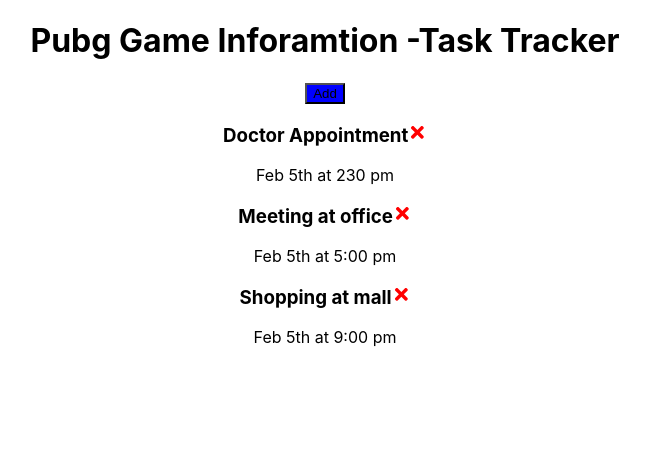
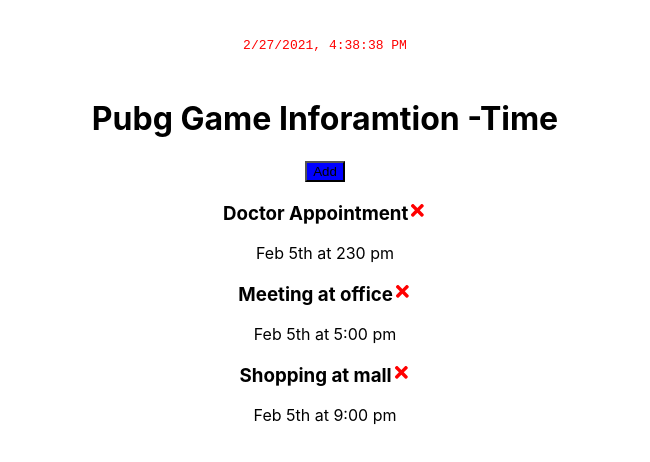
Before and after one commit to girjesh-upadhayay/reactapp, a React (Create React App) app: page / in a window 1280 px wide. Shown: the top 462 px of the page, without its empty margins (315-965 px from the left). Built offline with nearby package versions, Linux system fonts and the light colour scheme.

Commit message:
Digital clock using hooks

```diff
--- a/src/App.js
+++ b/src/App.js
@@ -12,6 +12,14 @@
 //   }
 // }
 function App() {
+
+  let newtime = new Date().toLocaleString();
+  const [mytime,setMytime] = useState(newtime);
+
+  setInterval(()=>{
+   let newtime = new Date().toLocaleString();
+    setMytime(newtime);
+  },1000);
 
   const [tasks, setTasks] = useState([{
     id:1,
@@ -38,8 +46,8 @@
   return (
     <>
     <div className="App">
-
-     <Header title="Task Tracker"/>
+    <p style={{color:'red', padding:'25px',fontFamily:'monospace'}}>{mytime}</p>
+     <Header title="Time"/>
      <Tasks tasks={tasks} onDelete={deleteTask} />
     </div>
     </>
--- a/src/components/Header.js
+++ b/src/components/Header.js
@@ -1,7 +1,7 @@
 import PropTypes from "prop-types";
 import Button from "./Button";
 
-const Header = (props) => {
+const Header = ({title}) => {
 
     const onClick = ()=>{
         console.log('clicked');
@@ -9,7 +9,7 @@
     return (
         <>
           <header>
-              <h1>Pubg Game Inforamtion -{props.title}</h1>
+              <h1>Pubg Game Inforamtion -{title}</h1>
 
              <Button onClick={onClick} color="blue" text="Add"/>
            </header>
```
Also changed, not shown: 1 other file (tests, documents, lock files or other folders).
